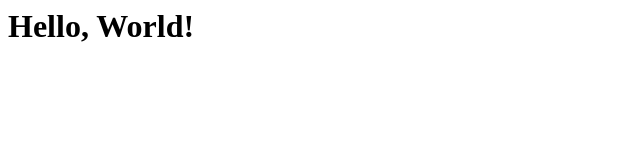
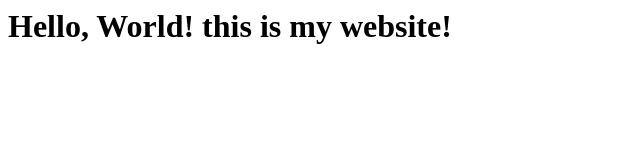
Before and after one commit to gavinlesterBSU/gavinlester.github.io, a plain HTML site: page index.html in a window 1280 px wide. Shown: the whole page, without its empty margins (0-640 px from the left). Drawn offline with Linux system fonts and the light colour scheme.

Commit message:
Update index.html

```diff
--- a/index.html
+++ b/index.html
@@ -1 +1 @@
-<h1>Hello, World!</h1>
+<h1>Hello, World! this is my website!</h1>
```
